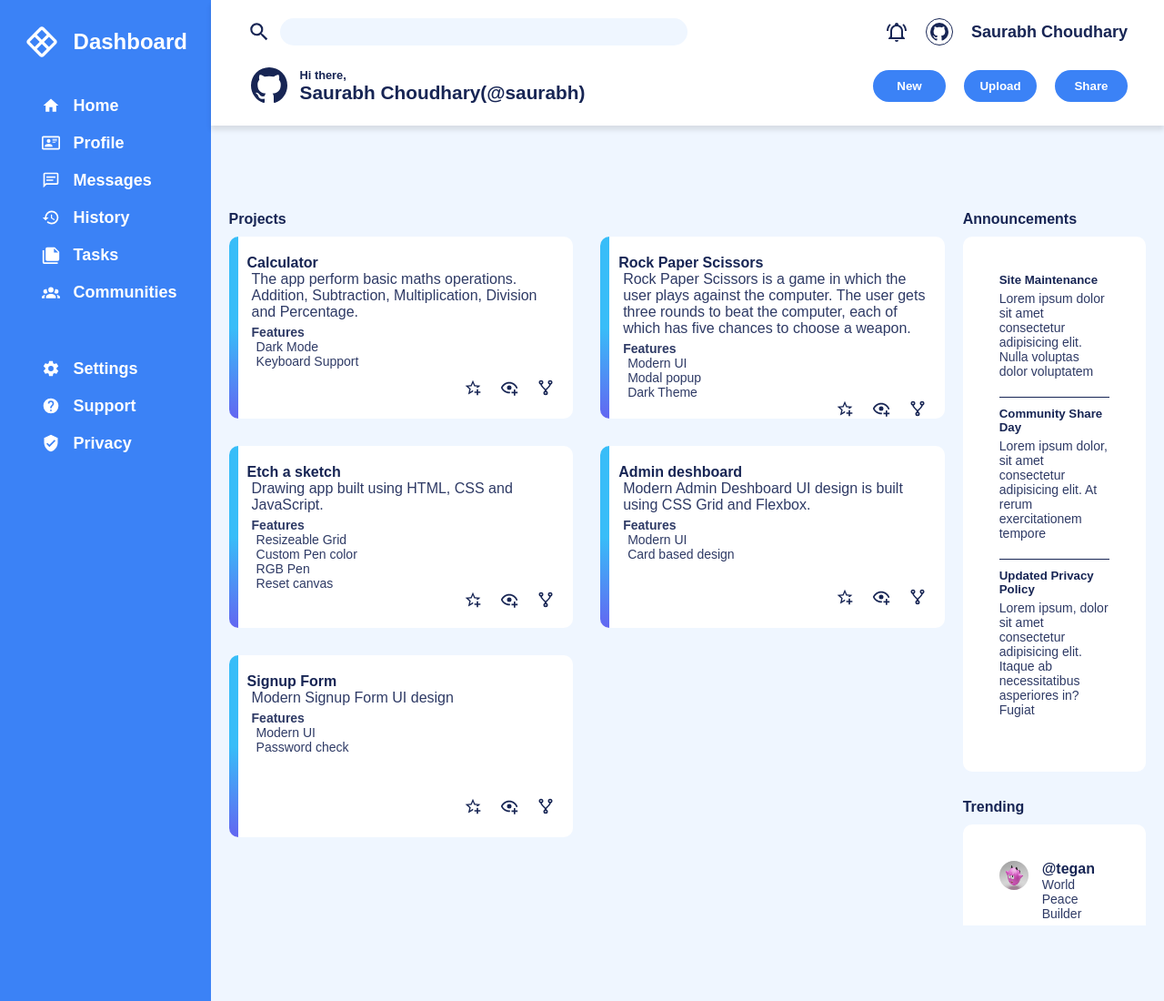
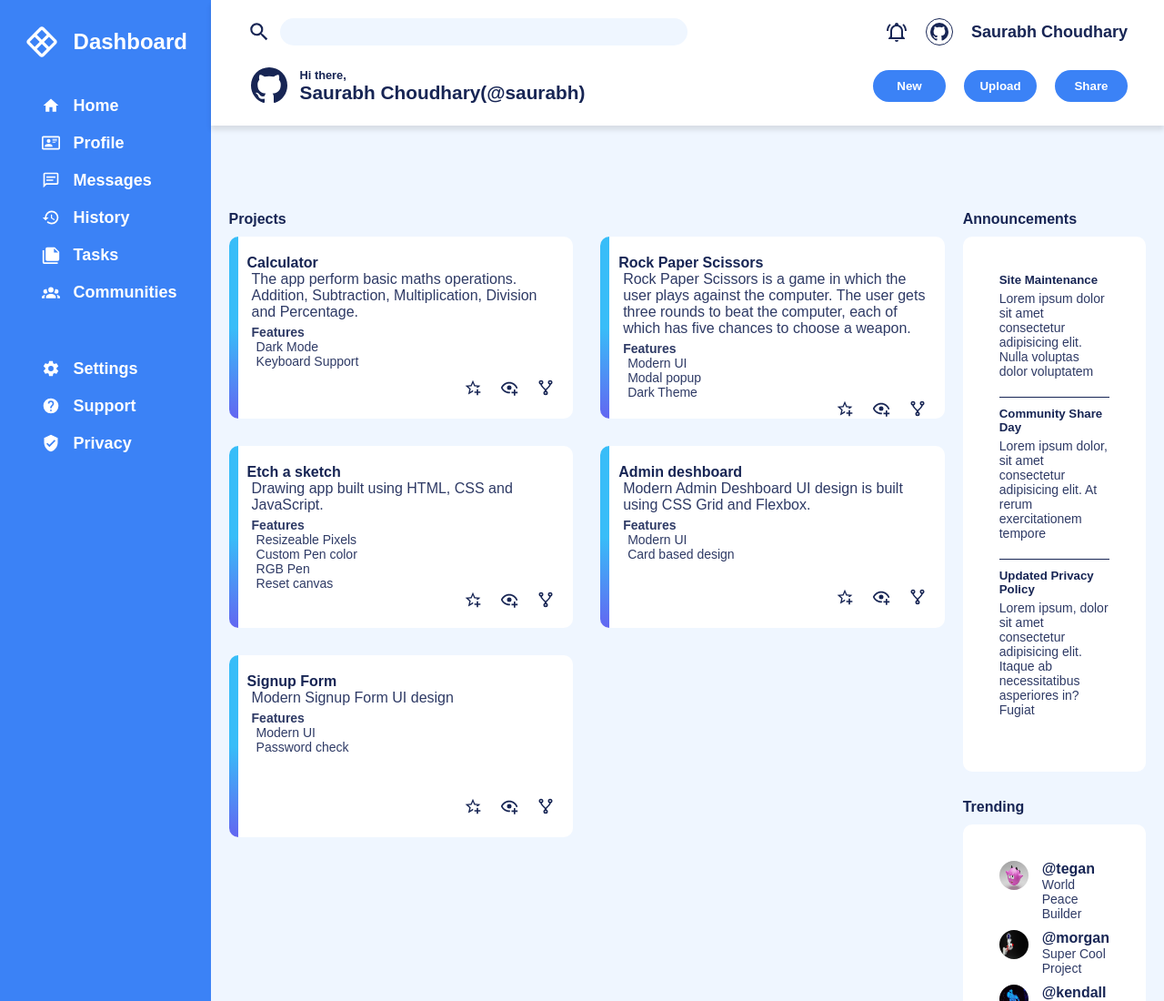
Before and after one commit to SaurabhGurjar/admin-deshboard, a plain HTML site: page index.html in a window 1280 px wide. Shown: the top 1100 px of the page at 91% size. Drawn offline with Linux system fonts and the light colour scheme.

Commit message:
Change li element text

```diff
--- a/index.html
+++ b/index.html
@@ -272,7 +272,7 @@
                                 <div class="features">
                                     <h5>Features</h5>
                                     <ul>
-                                        <li>Resizeable Grid</li>
+                                        <li>Resizeable Pixels</li>
                                         <li>Custom Pen color</li>
                                         <li>RGB Pen</li>
                                         <li>Reset canvas</li>
```
